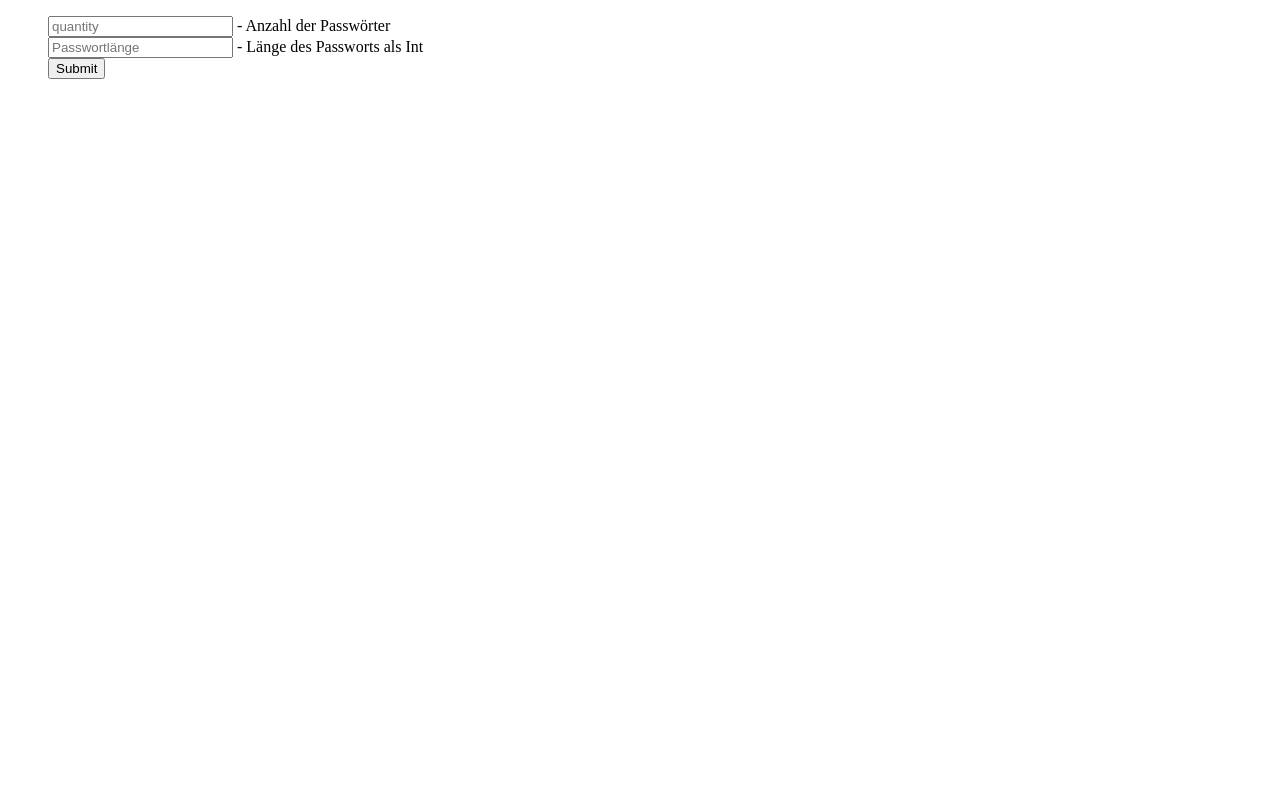
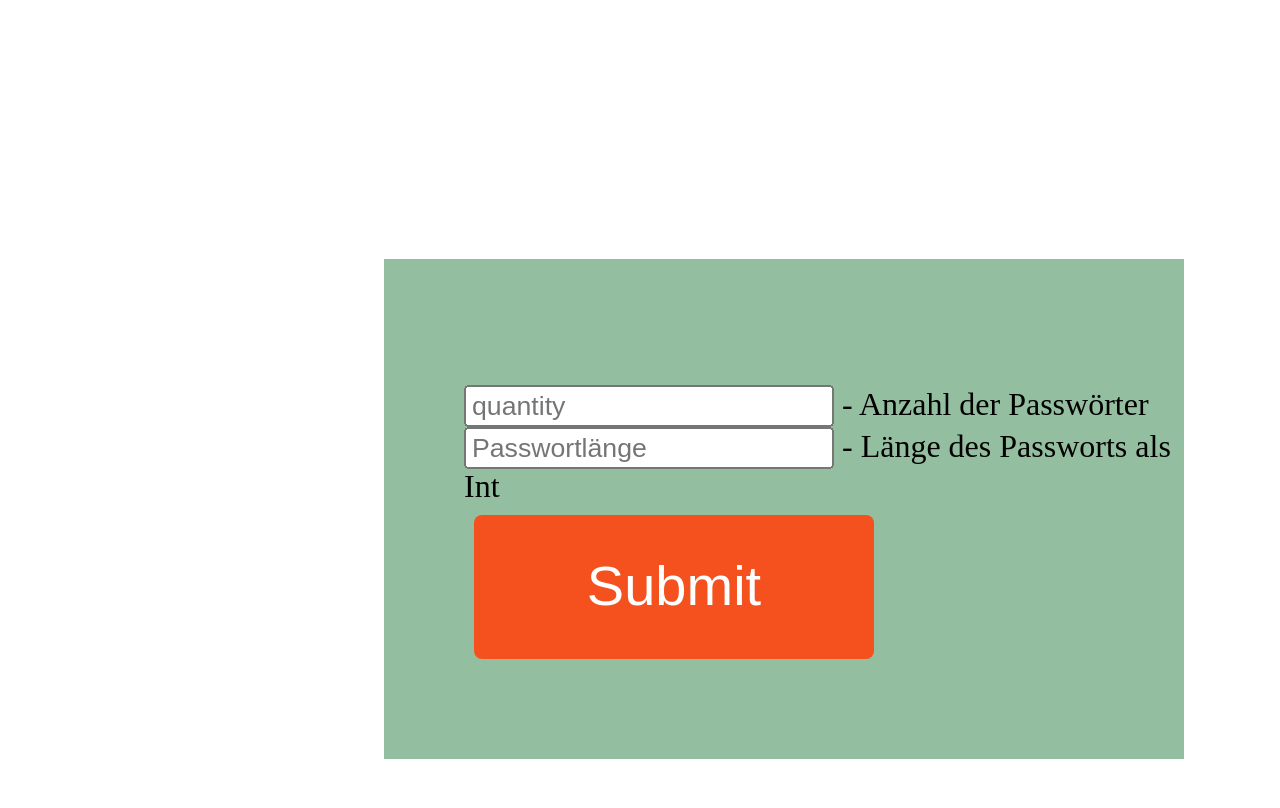
Before and after one commit to RiseofRice/password-Creator, a Flask app: page / in a window 1280 px wide. Before the commit the page ends 79 px from the top, so only its background shows below. Run offline with Flask 2, Linux system fonts and the light colour scheme.

Commit message:
some changes

```diff
--- /dev/null
+++ b/static/css/index.css
@@ -0,0 +1,63 @@
+#field {
+    width: 100%;
+    height: 100%;
+    position: absolute;
+    background-image: url();
+}
+
+
+#inputs {
+    height: 250px;
+    width: 400px;
+    transform: scale(2);
+    position: relative;
+    background-color: #2A7E4380;
+    top: 45%;
+    left: 45%;
+
+}
+
+form {
+    position: relative;
+    top: 25%;
+}
+
+#btn {
+    display: inline-block;
+    border-radius: 4px;
+    background-color: #f4511e;
+    border: none;
+    color: #FFFFFF;
+    text-align: center;
+    font-size: 28px;
+    padding: 20px;
+    width: 200px;
+    transition: all 0.5s;
+    cursor: pointer;
+    margin: 5px;
+}
+
+#btn span {
+    cursor: pointer;
+    display: inline-block;
+    position: relative;
+    transition: 0.5s;
+}
+
+#btn span:after {
+    content: '\00bb';
+    position: absolute;
+    opacity: 0;
+    top: 0;
+    right: -20px;
+    transition: 0.5s;
+}
+
+#btn:hover span {
+    padding-right: 25px;
+}
+
+#btn:hover span:after {
+    opacity: 1;
+    right: 0;
+}
--- a/templates/index.html
+++ b/templates/index.html
@@ -4,7 +4,7 @@
     <meta charset="UTF-8">
     <meta name="viewport" content="width=device-width, initial-scale=1.0">
     <meta http-equiv="X-UA-Compatible" content="ie=edge">
-    <link rel="stylesheet" href="static/index.css" type="text/css">
+    <link rel="stylesheet" href="../static/css/index.css" type="text/css">
     <title>FLask-Password-App</title>
 </head>
 <body>
@@ -17,7 +17,7 @@
                 <li><input name="q" type="text" placeholder="quantity"> - Anzahl der Passwörter</li>
                 <li><input name="length" id="lenght" type="text" placeholder="Passwortlänge"> - Länge des Passworts als Int </li>
 
-                <li><input type="submit"></li>
+                <li><input id="btn" type="submit" style="vertical-align:middle;" value="Submit"></li>
             </ul>
         </form>
     </div>
```
Also changed, not shown: static/index.css (deleted).
